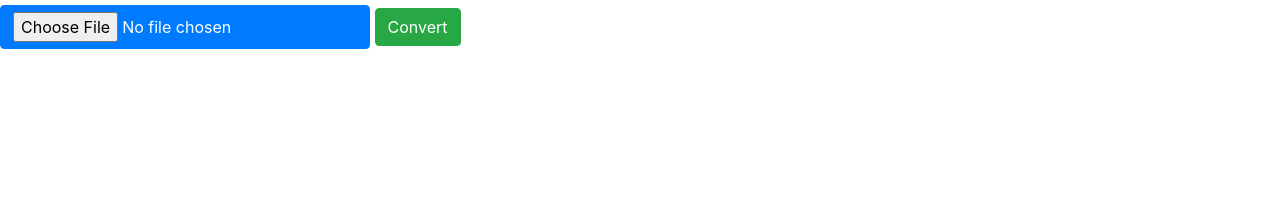
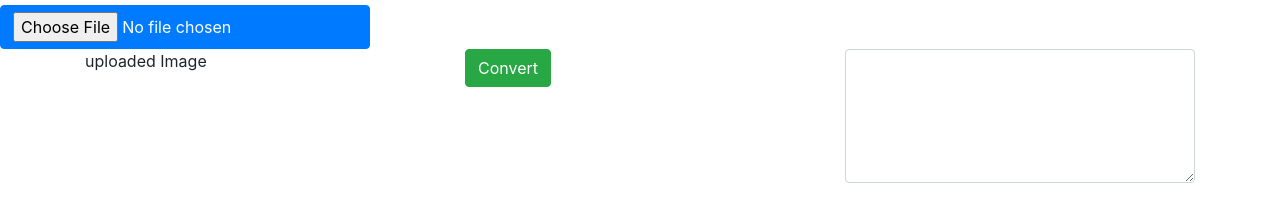
Before and after one commit to iMuhammadUmer/text-detection-from-img, a plain HTML site: page index.html in a window 1280 px wide. Shown: the part 51-272 px from the top of the page. Drawn offline with nearby package versions, Linux system fonts and the light colour scheme.

Commit message:
[feat] container

```diff
--- a/index.html
+++ b/index.html
@@ -9,12 +9,24 @@
       integrity="sha384-Gn5384xqQ1aoWXA+058RXPxPg6fy4IWvTNh0E263XmFcJlSAwiGgFAW/dAiS6JXm"
       crossorigin="anonymous"
     />
+    <script src="https://unpkg.com/tesseract.js@v2.0.0-alpha.13/dist/tesseract.min.js"></script>
     <link rel="stylesheet" href="style.css" />
     <title>Text detection from Image</title>
   </head>
   <body>
     <h1>Convert image into text</h1>
     <input type="file" class="btn btn-primary" value="Upload Image" />
-    <input type="submit" class="btn btn-success" value="Convert" />
+
+    <div class="container">
+      <div class="row">
+        <div class="col-sm">uploaded Image</div>
+        <div class="col-sm">
+          <input type="submit" class="btn btn-success" value="Convert" />
+        </div>
+        <div class="col-sm">
+          <textarea class="form-control" rows="5" id="comment"></textarea>
+        </div>
+      </div>
+    </div>
   </body>
 </html>
```
